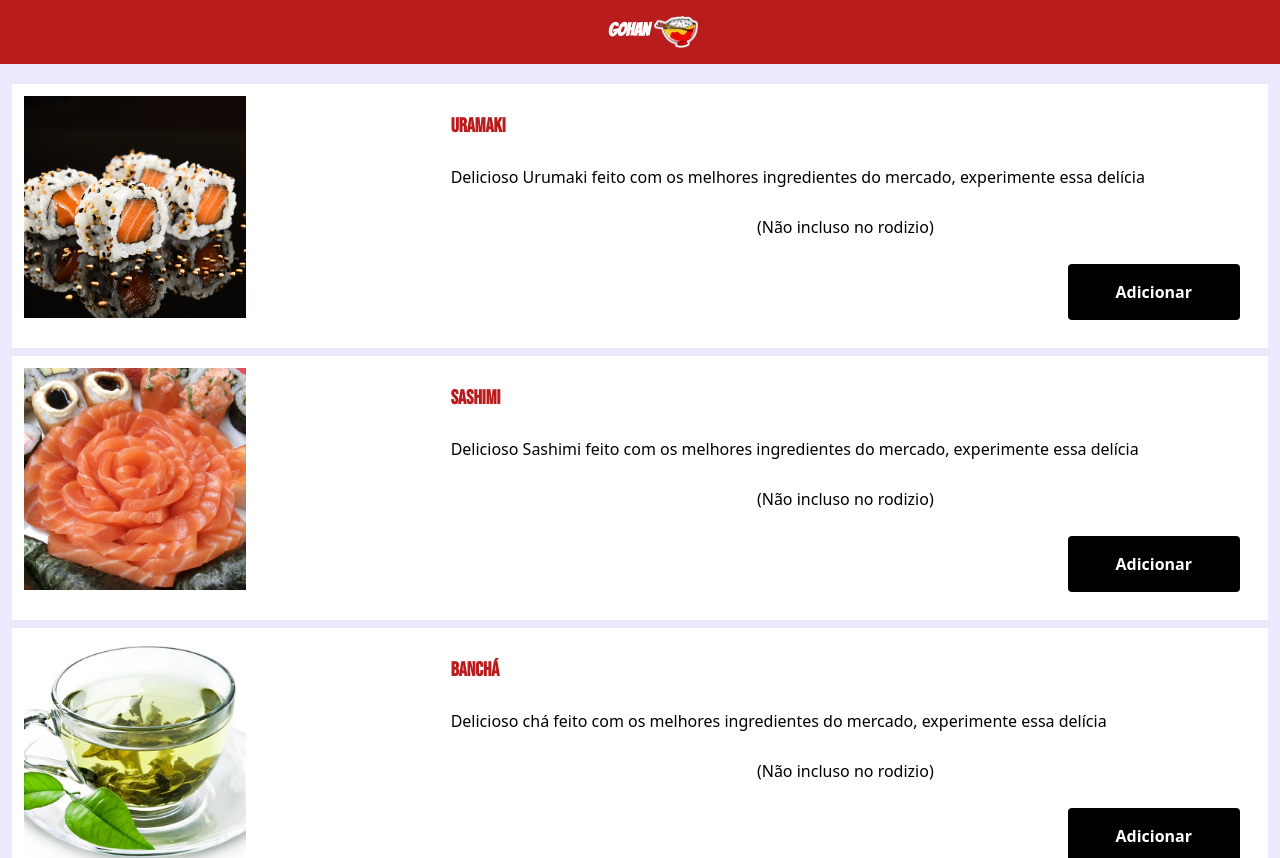
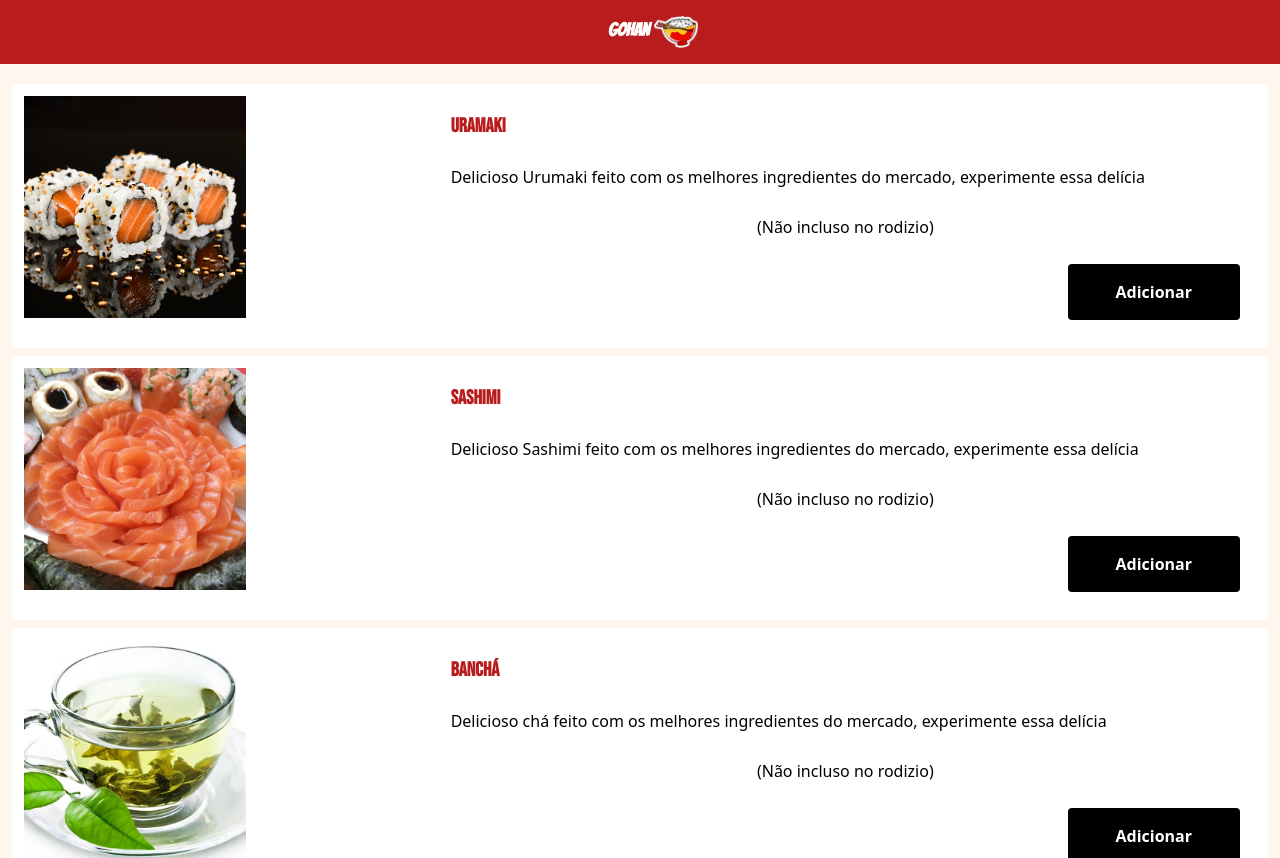
Before and after one commit to Daviiro/gohan, a Next.js app: page /item in a window 1280 px wide. Shown: the top 858 px of the page. Built offline with nearby package versions, Linux system fonts and the light colour scheme.

Commit message:
sticky header

```diff
--- a/src/components/Header.tsx
+++ b/src/components/Header.tsx
@@ -6,7 +6,7 @@ import { useTranslation } from "react-i18next";
 const Header: React.FC = () => {
 	const { t } = useTranslation();
 	return (
-		<nav className="h-16 bg-red-700 flex items-center justify-center">
+		<nav className="h-16 bg-red-700 flex items-center justify-center top-0 sticky">
 			<div className="max-w-5xl flex flex-row items-center justify-center items-center h-full">
 				<div className="flex w-16">
 					<Link href="/" className="flex flex-row h-full w-11">
--- a/src/pages/item/index.tsx
+++ b/src/pages/item/index.tsx
@@ -17,7 +17,7 @@ const Item: React.FC = () => {
 
 	return (
 		<DefaultLayout>
-			<div className="bg-violet-100 p-3">
+			<div className="bg-orange-50 p-3">
 				{data.map((item: ItemInterface, index: number) => (
 					<ItemCard
 						key={index}
```
